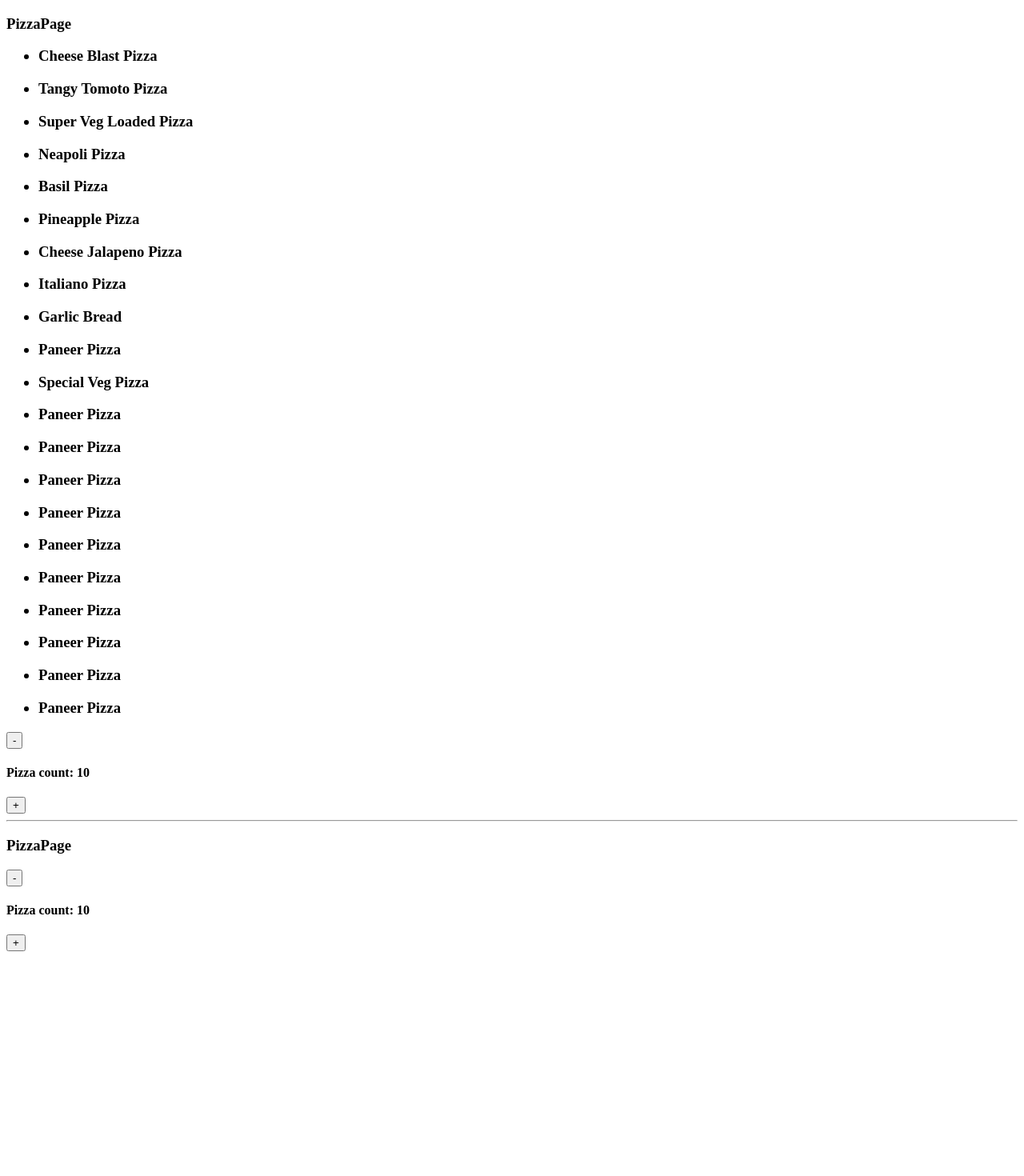
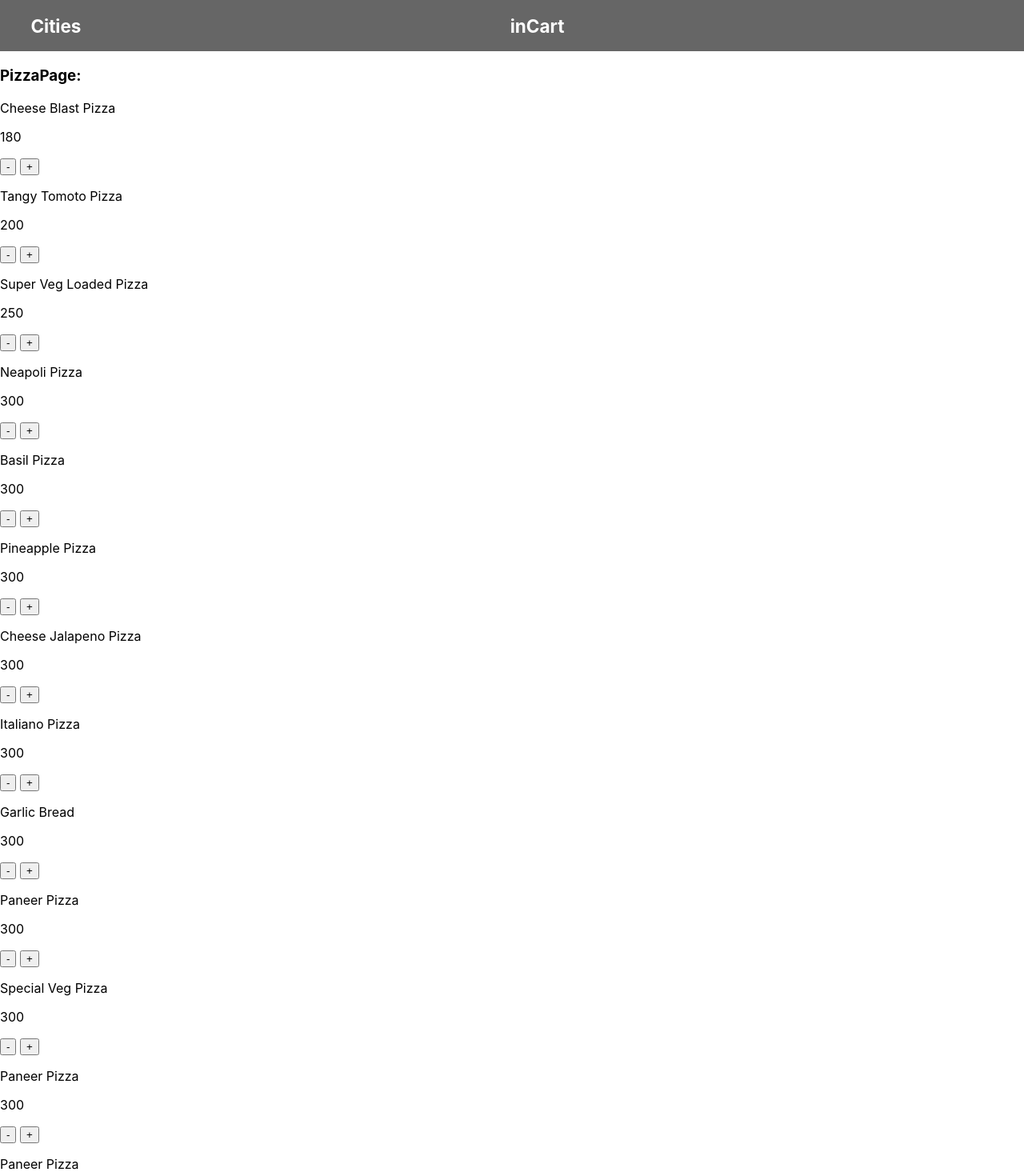
Before and after one commit to Niikpatil/pizza_store, a React (Create React App) app: page / in a window 1280 px wide. Shown: the top 1470 px of the page at 80% size. Before the commit the page ends 1197 px from the top, so only its background shows below. Built offline with nearby package versions, Linux system fonts and the light colour scheme.

Commit message:
add_item

```diff
--- a/src/App.css
+++ b/src/App.css
@@ -1,4 +1,12 @@
-.App {
+/* .Header_wrapper {
+  color: white;
+  background-color: #666;
+  text-align: center;
+  font-size: 15px;
+  padding: "3px";
+} */
+
+/* .App {
   text-align: center;
 }
 
@@ -35,4 +43,4 @@
   to {
     transform: rotate(360deg);
   }
-}
+} */
--- a/src/App.js
+++ b/src/App.js
@@ -1,15 +1,13 @@
 import { Provider } from "react-redux";
 import store from "./redux/store";
 import PizzaPage from "./components/PizzaPage/PizzaPage";
-import PizzaItemPage from "./components/PizzaItemPage/PizzaItemPage";
+// import "./App.css";
 
 function App() {
   return (
     <Provider store={store}>
       <div className="App">
         <PizzaPage />
-        <hr />
-        <PizzaItemPage />
       </div>
     </Provider>
   );
--- a/src/components/Layouts/Header.js
+++ b/src/components/Layouts/Header.js
@@ -0,0 +1,16 @@
+import React from "react";
+import { useSelector } from "react-redux";
+
+const Header = () => {
+  const inCart = useSelector((state) => state.pizza.cart);
+
+  return (
+    <header className="Header_wrapper">
+      <h2>Cities</h2>
+      <h2>inCart</h2>
+      <h2>{inCart}</h2>
+    </header>
+  );
+};
+
+export default Header;
--- a/src/components/PizzaItemPage/PizzaItemPage.js
+++ b/src/components/PizzaItemPage/PizzaItemPage.js
@@ -1,21 +1,33 @@
 import React from "react";
-import { useDispatch, useSelector } from "react-redux";
+import { connect, useDispatch } from "react-redux";
 import { addPizza, eatPizza } from "../../redux/actions/pizzaActions";
 
-const PizzaItemPage = () => {
-  const numOfPizza = useSelector((state) => state.pizza.numOfPizza);
+const PizzaItemPage = ({ pizzaDetail }) => {
   const dispatch = useDispatch();
 
   return (
-    <div>
-      <h3>PizzaPage</h3>
+    <>
+      <p>{pizzaDetail.title}</p>
+      <p>{pizzaDetail.price}</p>
       <div>
-        <button onClick={() => dispatch(eatPizza())}>-</button>
-        <h4>Pizza count: {numOfPizza}</h4>
-        <button onClick={() => dispatch(addPizza())}>+</button>
+        <button onClick={() => dispatch(eatPizza(pizzaDetail.id))}>-</button>{" "}
+        <button onClick={() => dispatch(addPizza(pizzaDetail.id))}>+</button>
       </div>
-    </div>
+    </>
   );
 };
 
-export default PizzaItemPage;
+// const mapStateToProps = (state) => {
+//   return {
+//     // pizzaList: state.pizza.pizzaList,
+//   };
+// };
+
+const mapDispatchToProps = (dispatch) => {
+  return {
+    addPizza: (id) => dispatch(addPizza(id)),
+    eatPizza: () => dispatch(eatPizza()),
+  };
+};
+
+export default connect(mapDispatchToProps)(PizzaItemPage);
--- a/src/components/PizzaPage/PizzaPage.js
+++ b/src/components/PizzaPage/PizzaPage.js
@@ -1,24 +1,19 @@
 import React from "react";
 import { connect } from "react-redux";
-import { addPizza, eatPizza } from "../../redux/actions/pizzaActions";
+// import { addPizza, eatPizza } from "../../redux/actions/pizzaActions";
+import Header from "../Layouts/Header";
+import PizzaItemPage from "../PizzaItemPage/PizzaItemPage";
 
-const PizzaPage = ({ pizzaList, numOfPizza }) => {
-  const pizza = pizzaList.map((p) => (
-    <ul>
-      <li> {p.title} </li>
-    </ul>
-  ));
+const PizzaPage = ({ pizzaList }) => {
+  return (
+    <>
+      <Header />
 
-  return (
-    <div>
-      <h3>PizzaPage</h3>
-      <div>
-        <h3>{pizza}</h3>
-        <button onClick={eatPizza}>-</button>
-        <h4>Pizza count: {numOfPizza}</h4>
-        <button onClick={addPizza}>+</button>
-      </div>
-    </div>
+      <h3>PizzaPage: </h3>
+      {pizzaList.map((pizzaDetail) => (
+        <PizzaItemPage pizzaDetail={pizzaDetail} key={pizzaDetail.id} />
+      ))}
+    </>
   );
 };
 
@@ -29,11 +24,11 @@ const mapStateToProps = (state) => {
   };
 };
 
-const mapDispatchToProps = (dispatch) => {
-  return {
-    addPizza: () => dispatch(addPizza()),
-    eatPizza: () => dispatch(eatPizza()),
-  };
-};
+// const mapDispatchToProps = (dispatch) => {
+//   return {
+//     addPizza: () => dispatch(addPizza()),
+//     eatPizza: () => dispatch(eatPizza()),
+//   };
+// };
 
-export default connect(mapStateToProps, mapDispatchToProps)(PizzaPage);
+export default connect(mapStateToProps)(PizzaPage);
--- a/src/index.css
+++ b/src/index.css
@@ -1,13 +1,24 @@
 body {
   margin: 0;
-  font-family: -apple-system, BlinkMacSystemFont, 'Segoe UI', 'Roboto', 'Oxygen',
-    'Ubuntu', 'Cantarell', 'Fira Sans', 'Droid Sans', 'Helvetica Neue',
+  font-family: -apple-system, BlinkMacSystemFont, "Segoe UI", "Roboto", "Oxygen",
+    "Ubuntu", "Cantarell", "Fira Sans", "Droid Sans", "Helvetica Neue",
     sans-serif;
   -webkit-font-smoothing: antialiased;
   -moz-osx-font-smoothing: grayscale;
 }
 
-code {
-  font-family: source-code-pro, Menlo, Monaco, Consolas, 'Courier New',
+.Header_wrapper {
+  color: white;
+  background-color: #666;
+  text-align: center;
+  font-size: 15px;
+  padding: 0 3%;
+
+  display: flex;
+  justify-content: space-between;
+}
+
+/* code {
+  font-family: source-code-pro, Menlo, Monaco, Consolas, "Courier New",
     monospace;
-}
+} */
--- a/src/index.js
+++ b/src/index.js
@@ -1,7 +1,7 @@
 import React from "react";
 import ReactDOM from "react-dom/client";
 import App from "./App";
-// import './index.css';
+import "./index.css";
 // import reportWebVitals from './reportWebVitals';
 
 const root = ReactDOM.createRoot(document.getElementById("root"));
--- a/src/redux/actions/pizzaActions.js
+++ b/src/redux/actions/pizzaActions.js
@@ -1,14 +1,20 @@
 import { INCREMENT, DECREMENT } from "../constants/pizzaTypes";
 
-const addPizza = () => {
+const addPizza = (itemId) => {
   return {
     type: INCREMENT,
+    payload: {
+      id: itemId,
+    },
   };
 };
 
-const eatPizza = () => {
+const eatPizza = (itemId) => {
   return {
     type: DECREMENT,
+    payload: {
+      id: itemId,
+    },
   };
 };
 
--- a/src/redux/constants/pizzaTypes.js
+++ b/src/redux/constants/pizzaTypes.js
@@ -1,3 +1,4 @@
 export const ADD_PIZZA = "ADD_PIZZA";
 export const INCREMENT = "INCREMENT";
 export const DECREMENT = "DECREMENT";
+export const QUANTITY_PIZZA = "QUANTITY_PIZZA";
--- a/src/redux/reducers/pizzaReducer.js
+++ b/src/redux/reducers/pizzaReducer.js
@@ -3,15 +3,21 @@ import dataPizza from "../../api/dataPizza";
 
 const initialState = {
   pizzaList: dataPizza,
+  cart: [],
   numOfPizza: 10,
 };
 
-const pizzaReducer = (state = initialState, { type }) => {
-  switch (type) {
+const pizzaReducer = (state = initialState, action) => {
+  switch (action.type) {
     case INCREMENT:
+      const item = state.pizzaList.find(
+        (plist) => plist.id === action.payload.id
+      );
+
       return {
         ...state,
-        numOfPizza: state.numOfPizza + 1,
+        cart: [...state.cart, item],
+        // cart: [...state.cart, {action.payload}],
       };
 
     case DECREMENT:
```
